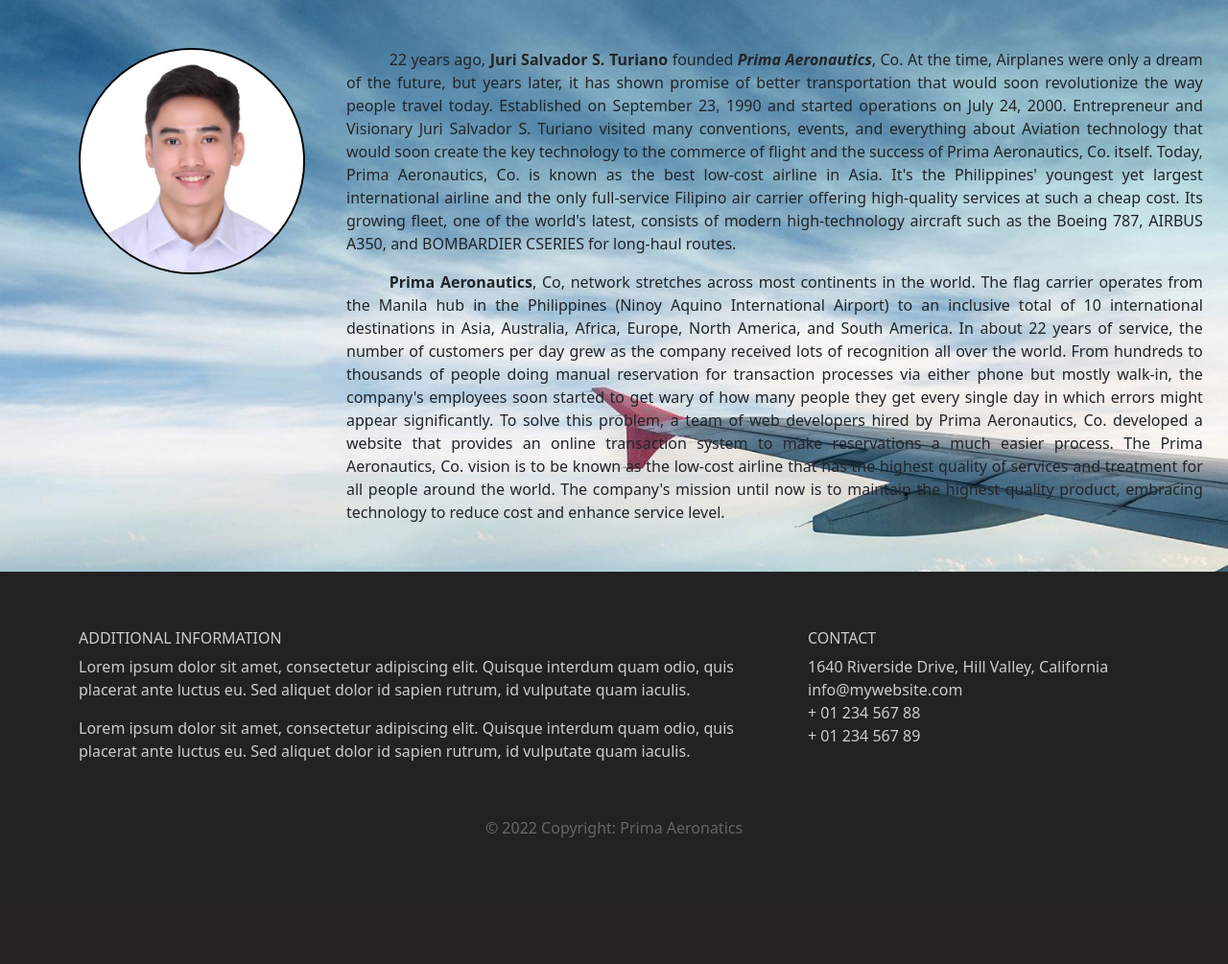
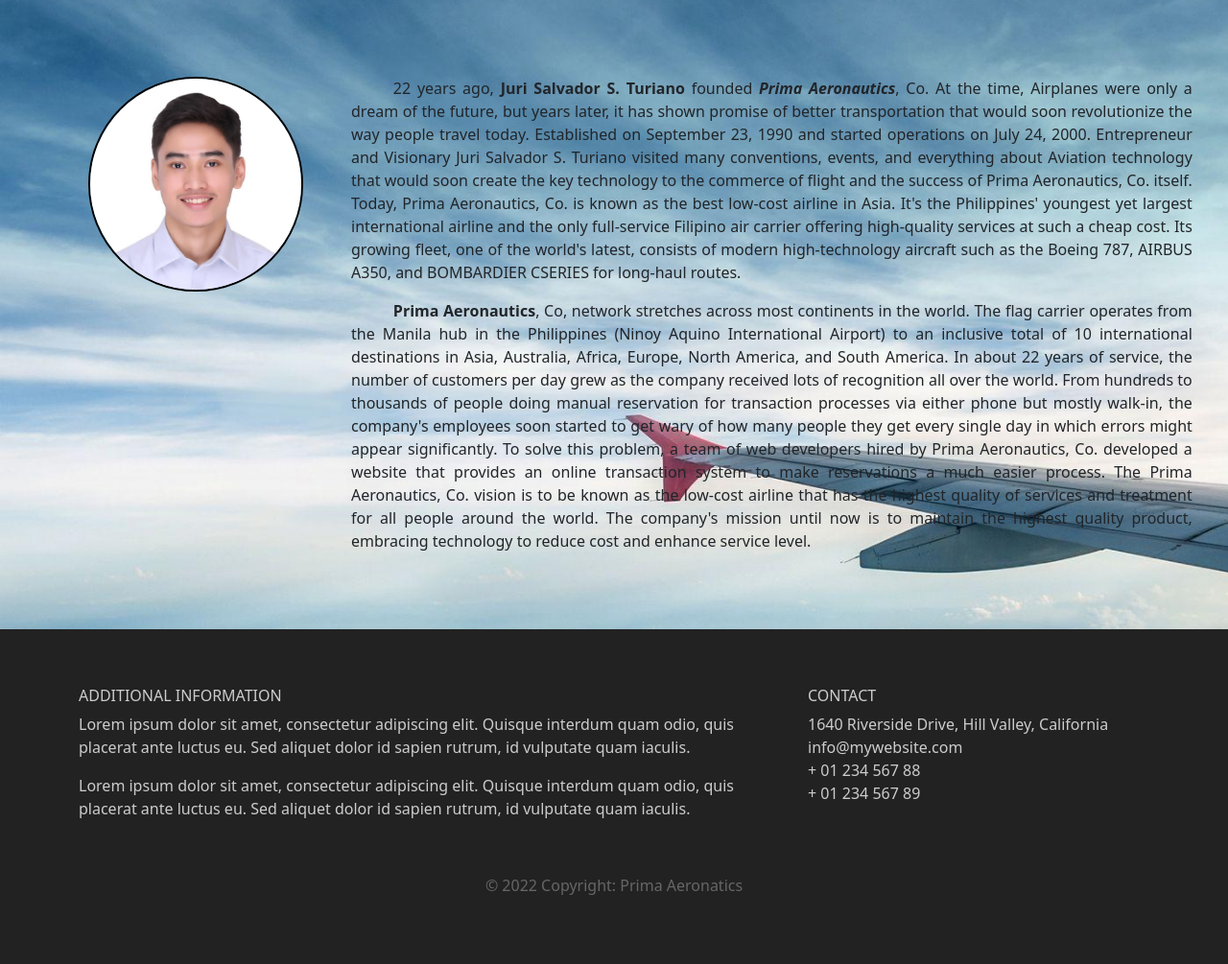
Before and after one commit to jamez2128/prima, a PHP site: page /pages/about.html in a window 1280 px wide. Shown: the part 93-1098 px from the top of the page at 96% size. Before the commit the page ends 966 px from the top, so only its background shows below. Run offline with PHP 8.4, Linux system fonts and the light colour scheme; some libraries are stand-ins or nearby versions.

Commit message:
slight change

```diff
--- a/styles/about.css
+++ b/styles/about.css
@@ -4,7 +4,7 @@ body{
 }
 
 #about{
-    margin: 50px;
+    margin: 80px;
     position: relative;
 }
 
```
